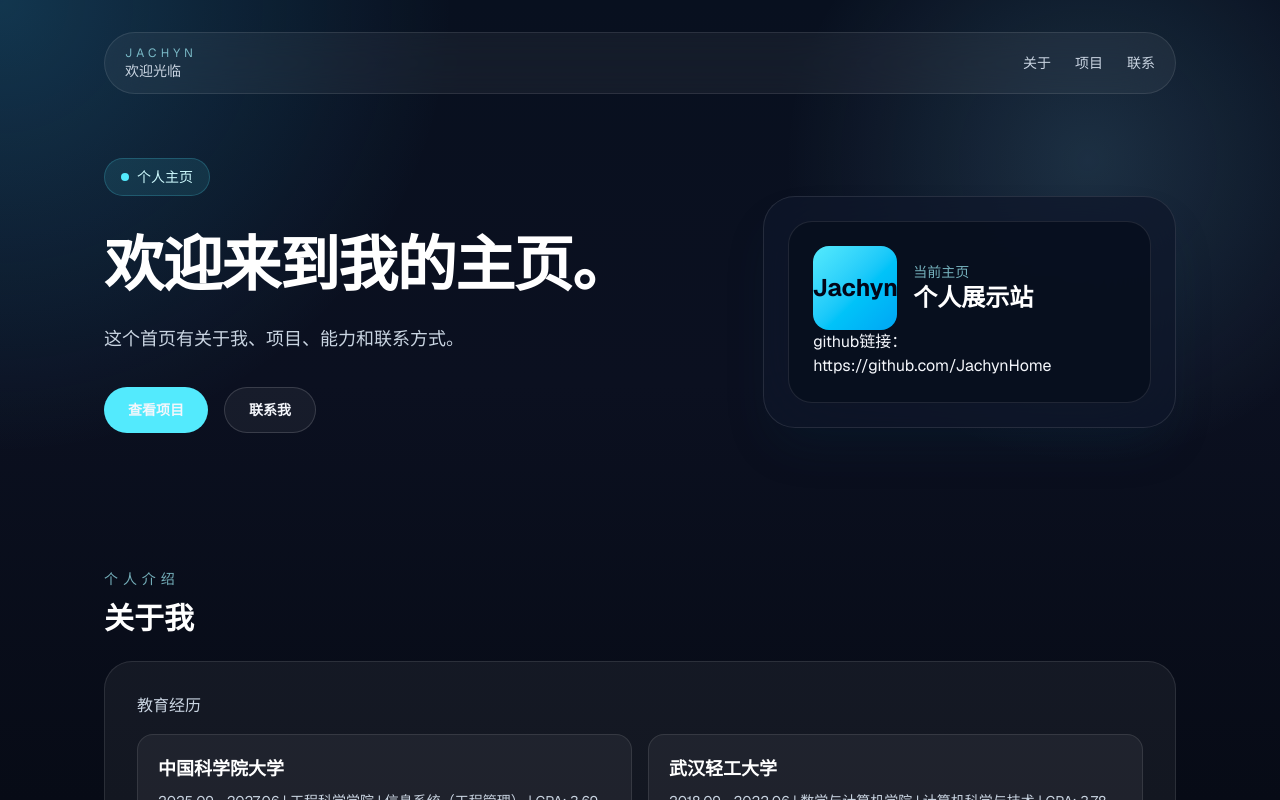
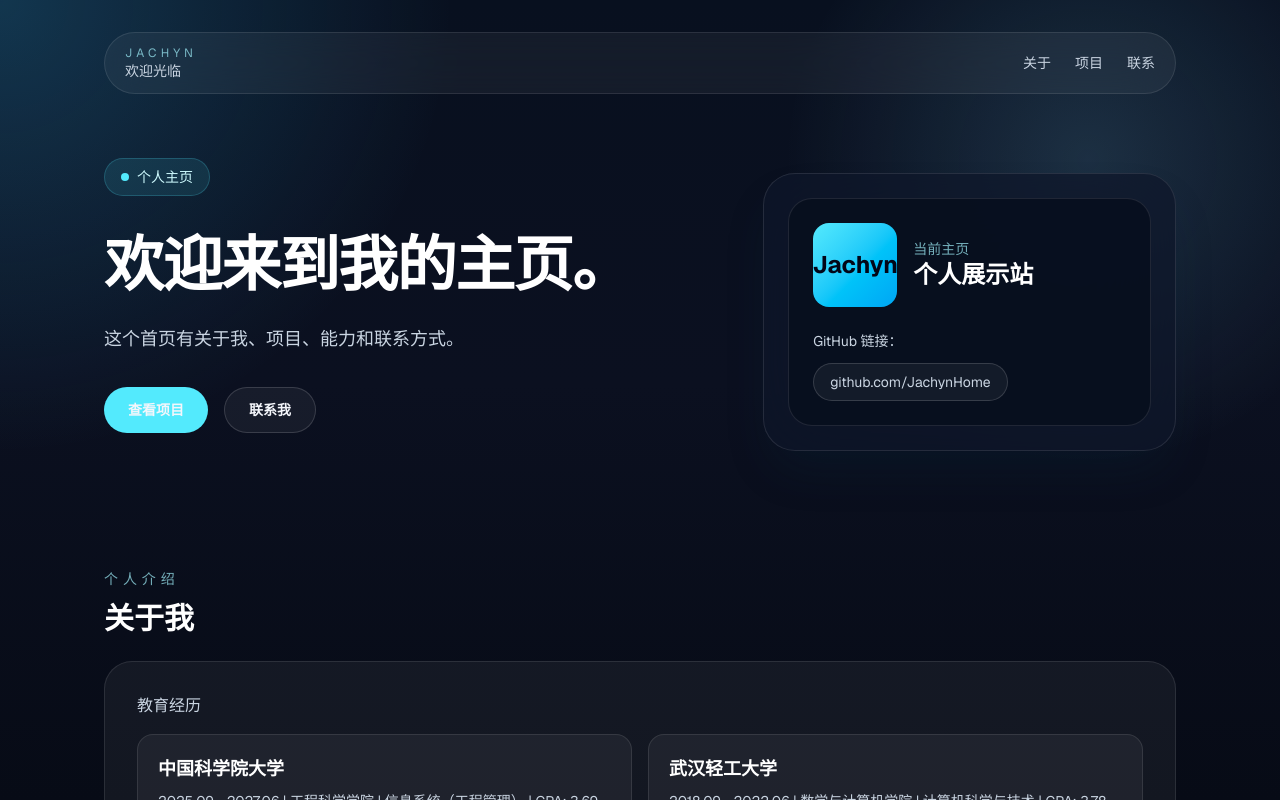
Before and after one commit to JachynRen/JachynRen.github.io, a Next.js app: page / in a window 1280 px wide. Shown: the top 800 px of the page. Built offline with nearby package versions, Linux system fonts and the light colour scheme.

Commit message:
Update contact links

```diff
--- a/src/app/page.tsx
+++ b/src/app/page.tsx
@@ -23,7 +23,7 @@ export default function Home() {
   ];
 
   return (
-    <div className="relative flex min-h-screen flex-col overflow-hidden">
+    <div id="home" className="relative flex min-h-screen flex-col overflow-hidden">
       <main className="mx-auto flex w-full max-w-6xl flex-1 flex-col px-5 py-8 sm:px-8 lg:px-10">
         <header className="flex items-center justify-between rounded-full border border-white/10 bg-white/5 px-5 py-3 backdrop-blur-xl">
           <div>
@@ -96,7 +96,17 @@ export default function Home() {
                 </div>
               </div>
 
-              github链接：https://github.com/JachynHome
+              <div className="mt-6 space-y-3 text-sm text-slate-300">
+                <p>GitHub 链接：</p>
+                <a
+                  href="https://github.com/JachynHome"
+                  target="_blank"
+                  rel="noreferrer"
+                  className="inline-flex items-center rounded-full border border-white/15 bg-white/5 px-4 py-2 text-cyan-200 transition hover:border-cyan-300/40 hover:bg-white/10"
+                >
+                  github.com/JachynHome
+                </a>
+              </div>
 
 
             </div>
@@ -196,7 +206,7 @@ export default function Home() {
             </p> */}
             <div className="mt-6 flex flex-col gap-4 sm:flex-row">
               <a
-                href="mailto:hello@example.com"
+                href="mailto:jachyn@foxmail.com"
                 className="inline-flex items-center justify-center rounded-full bg-cyan-300 px-6 py-3 text-sm font-semibold text-slate-950 transition hover:bg-cyan-200"
               >
                 jachyn@foxmail.com
```
